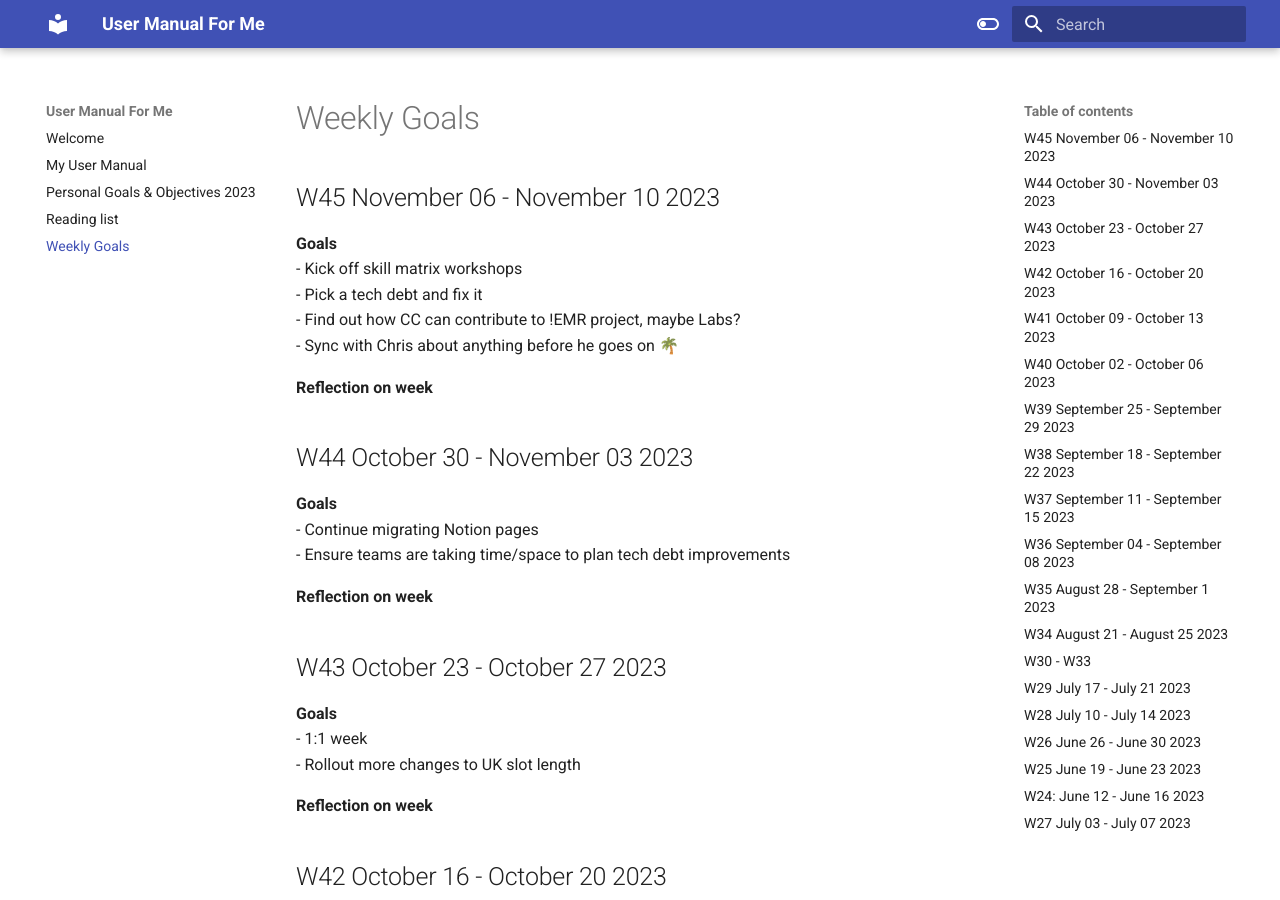
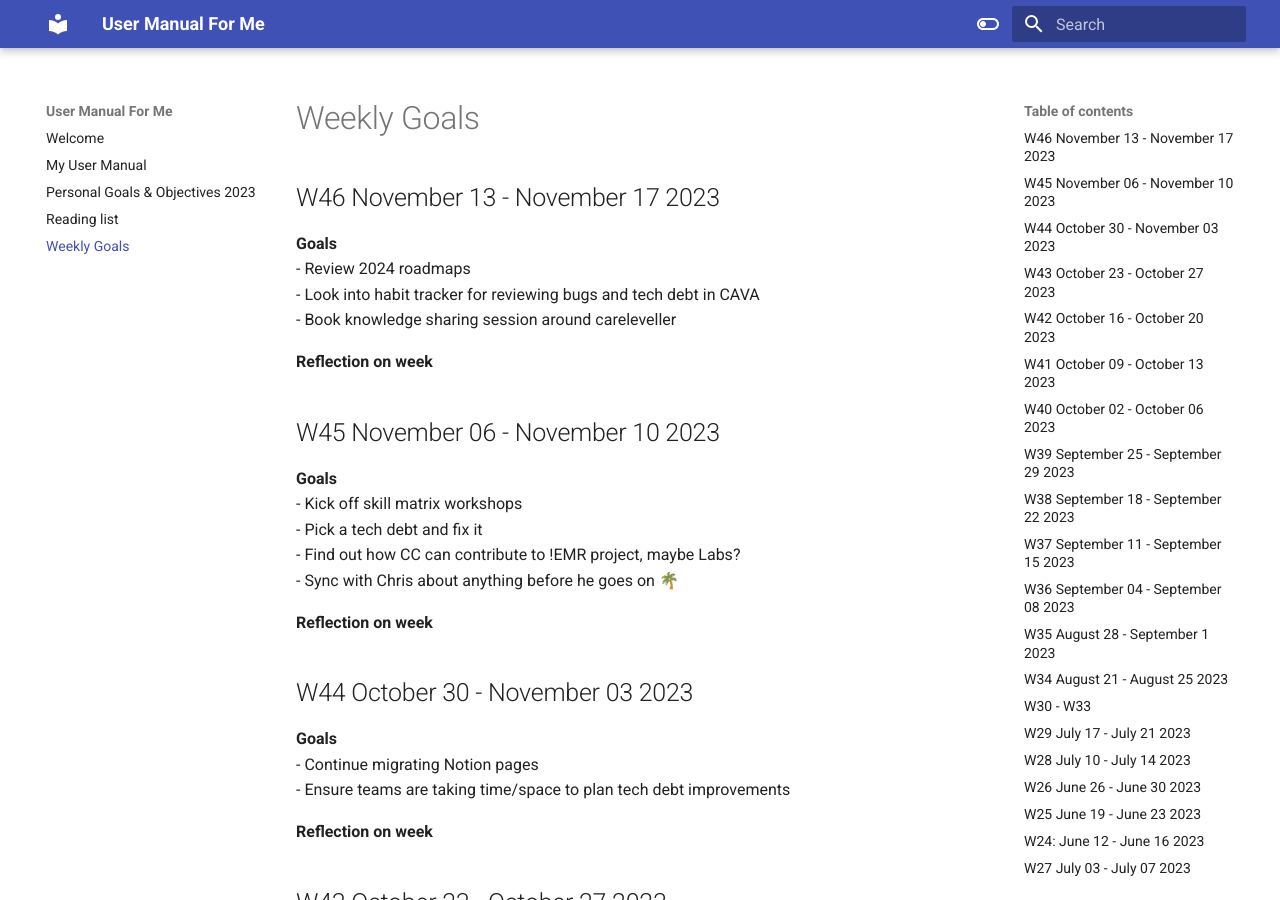
Before and after one commit to skakau/my-ramblings, an MkDocs documentation site: the page built from docs/Weekly Goals.md, in a window 1280 px wide and 900 px high. Built offline with MkDocs 1.6.1 and Material for MkDocs 9.7.7, drawn with Linux system fonts in a browser that asks for light colours.

Commit message:
[PUBLISHER] Merge #52

```diff
--- a/docs/Weekly Goals.md
+++ b/docs/Weekly Goals.md
@@ -1,6 +1,15 @@
 ---
 share: true
 ---
+
+## W46 November 13 - November 17 2023
+**Goals**
+- Review 2024 roadmaps
+- Look into habit tracker for reviewing bugs and tech debt in CAVA
+- Book knowledge sharing session around careleveller
+
+**Reflection on week**
+
 
 ## W45 November 06 - November 10 2023
 **Goals**
```
